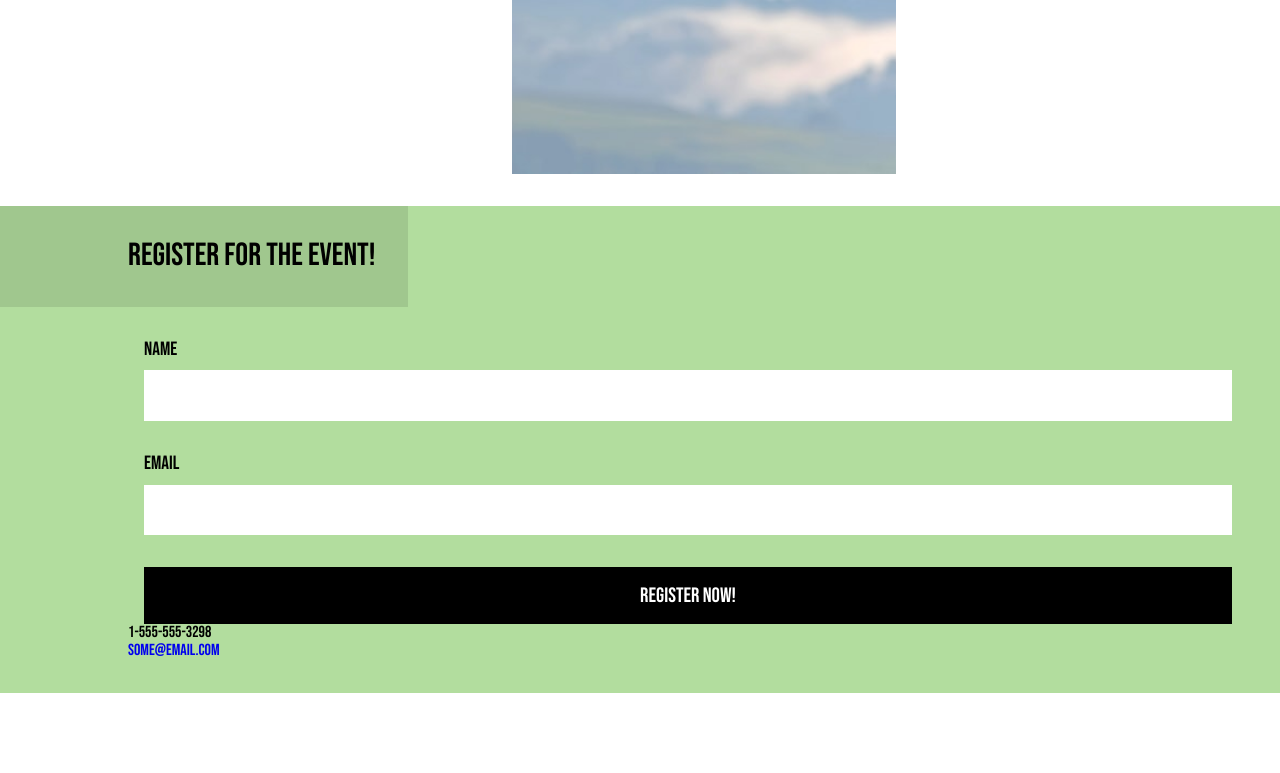
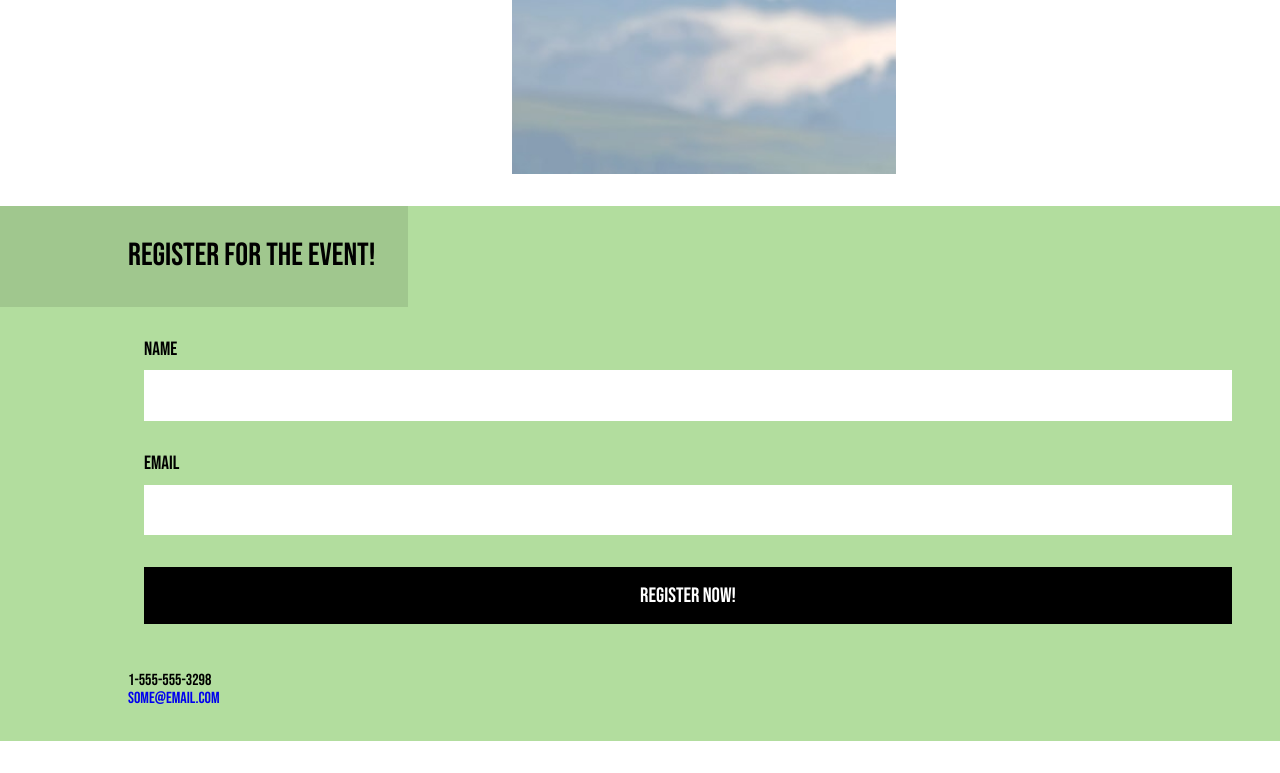
Before and after one commit to zainabturkmen/Dron-Event-Landing-Page, a plain HTML site: page index.html in a window 1280 px wide. Shown: the part 2515-3288 px from the top of the page. Before the commit the page ends 3240 px from the top, so only its background shows below. Drawn offline with nearby package versions, Linux system fonts and the light colour scheme.

```diff
--- a/index.css
+++ b/index.css
@@ -292,4 +292,7 @@
     cursor: pointer;
 }
 
-.other-info
+.other-info{
+    margin-top: 3em;
+    width: 50%;
+}
```
